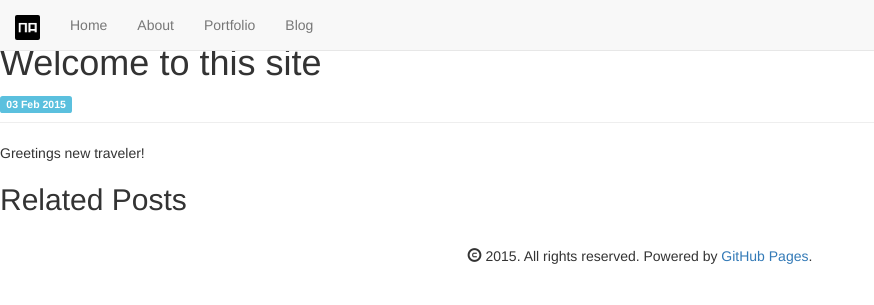
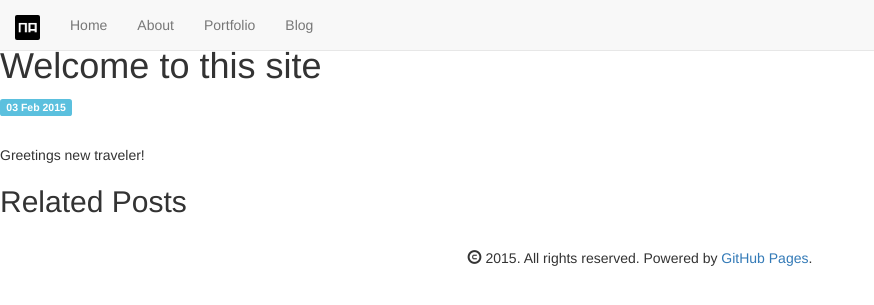
Before and after one commit to nicoaravena/nicoaravena.github.io, a Jekyll site: the page built from _posts/2015-02-03-welcome.md, in a window 1280 px wide. Shown: the top 305 px of the page, without its empty margins (0-874 px from the left). Built offline with Jekyll 4.4.1, drawn with Linux system fonts in a browser that asks for light colours; nearby versions of some CDN libraries; Markdown is read by kramdown in place of the engine named in the settings.

Commit message:
stylesheet and favicon

```diff
--- a/_includes/about.html
+++ b/_includes/about.html
@@ -4,7 +4,7 @@
 <div class="black-bg">
 	<div class="row">
 		<div class="col-md-3 col-md-offset-1">
-		  <img src="/public/images/profile.jpg" class="img-thumbnail">
+		  <img src="/public/images/profile.jpg" class="img-thumbnail img-profile">
 		</div>
 		<div class="col-md-7">
 		  <h2 class="white-shadow">{{ site.title }}</h2>
--- a/_includes/sidebar.html
+++ b/_includes/sidebar.html
@@ -8,7 +8,7 @@
 
     <div class="collapse navbar-collapse" id="bs-example-navbar-collapse-1">
       <ul class="nav navbar-nav">
-        <li class="{% if page.title == "Home" %} active{% endif %}"><a href="{{ site.url }}">
+        <li class="{% if page.title == "Home" %} active{% endif %}"><a href="#">
           Home
         </a></li>
         <li class="{% if page.title == "Home" %} active{% endif %}"><a href="#about">
@@ -33,3 +33,4 @@
     </div><!-- /.navbar-collapse -->
   </div><!-- /.container-fluid -->
 </nav>
+<div class="blue-line"></div>
--- a/index.html
+++ b/index.html
@@ -4,7 +4,6 @@ title: Home
 ---
 
 <div id="index">
-  <div class="blue-line"></div>
   <div id="home" class="section section-home">
     <div class="jumbotron">
         <h1 class="text-center welcome">Welcome!</h1>
--- a/public/css/style.css
+++ b/public/css/style.css
@@ -12,7 +12,7 @@ body {
 }
 
 .section {
-	width: 100vw;
+	min-width: 100vw;
 	min-height: 100vh;
 }
 
@@ -43,9 +43,17 @@ body {
 	background: none;
 }
 
-.section-about > .black-bg {
+.page-header {
+	border: none;
+}
+
+.img-profile {
+	margin-top: 33px;
+}
+
+.black-bg {
 	background: rgba(0,0,0,.4);
-	border-bottom: 3px;
+	border-radius: 3px;
 }
 
 .section-portfolio {
```
Also changed, not shown: 1 other file.
